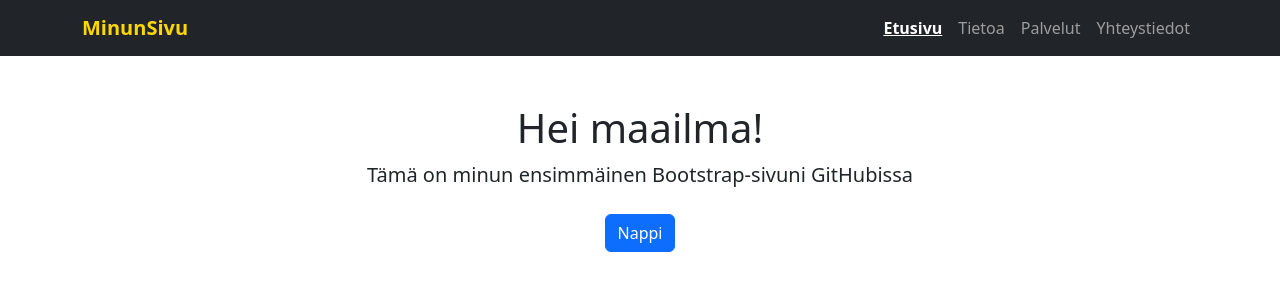
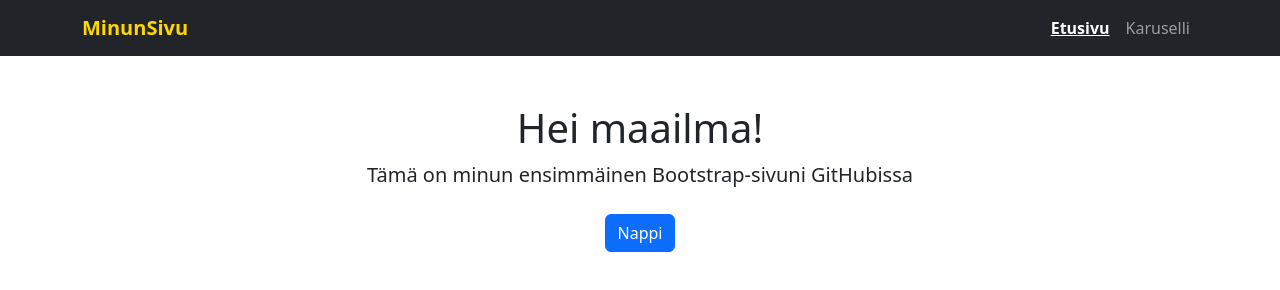
Before and after one commit to satukaroliina/satukaroliina.github.io, a plain HTML site: page index.html in a window 1280 px wide. Drawn offline with nearby package versions, Linux system fonts and the light colour scheme.

Commit message:
Update index.html

```diff
--- a/index.html
+++ b/index.html
@@ -23,13 +23,7 @@
           <a class="nav-link active" href="#">Etusivu</a>
         </li>
         <li class="nav-item">
-          <a class="nav-link" href="#about">Tietoa</a>
-        </li>
-        <li class="nav-item">
-          <a class="nav-link" href="#services">Palvelut</a>
-        </li>
-        <li class="nav-item">
-          <a class="nav-link" href="#contact">Yhteystiedot</a>
+          <a class="nav-link" href="karuselli.html">Karuselli</a>
         </li>
       </ul>
     </div>
```
